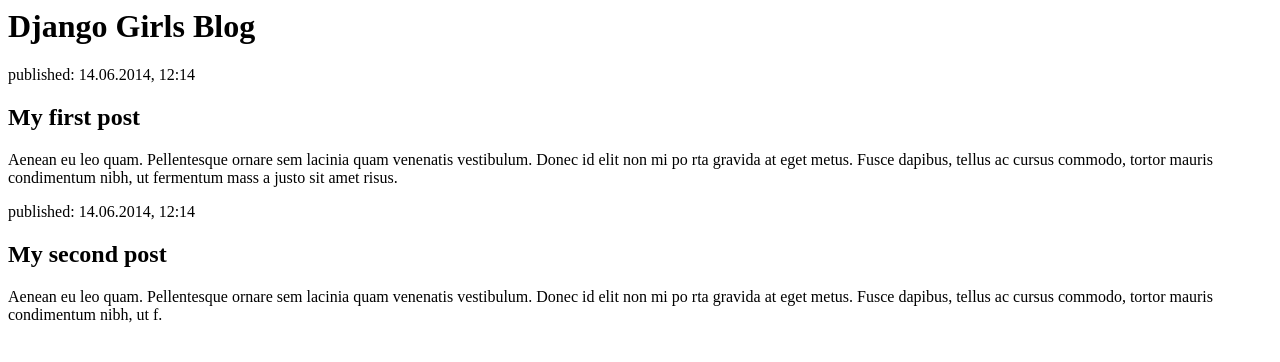
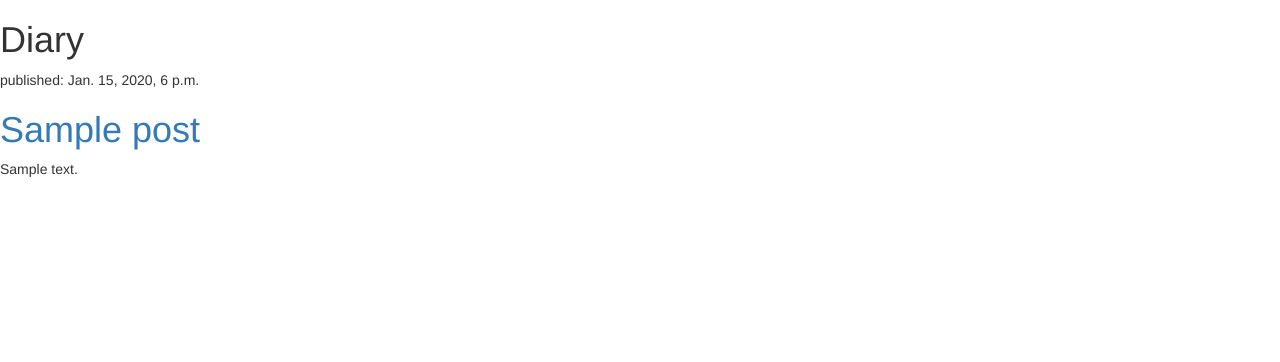
Before and after one commit to P2Tree/Coffers, a Django app: template templates/diary/post_list.html in a window 1280 px wide. Shown: the top 362 px of the page. Run offline with Django 3.2, Linux system fonts and the light colour scheme; the template is opened without the code that fills it: values that come from a table or form of the project are taken from there, others are empty; tables that the repository leaves empty hold one stand-in row (values such as "Sample post"); some libraries are stand-ins or nearby versions.

Commit message:
将模板增加为bootstrap样式，修改views增加querysets

```diff
--- a/diary/views.py
+++ b/diary/views.py
@@ -1,4 +1,7 @@
 from django.shortcuts import render
+from django.utils import timezone
+from .models import Post
 
 def post_list(request):
-    return render(request, 'diary/post_list.html', {})
+    posts = Post.objects.filter(published_date__lte=timezone.now()).order_by('published_date')
+    return render(request, 'diary/post_list.html', {'posts': posts})
--- a/templates/diary/post_list.html
+++ b/templates/diary/post_list.html
@@ -1,21 +1,20 @@
 <html>
      <head>
          <title>Django Girls blog</title>
+         <link rel="stylesheet" href="//maxcdn.bootstrapcdn.com/bootstrap/3.2.0/css/bootstrap.min.css">
+         <link rel="stylesheet" href="//maxcdn.bootstrapcdn.com/bootstrap/3.2.0/css/bootstrap-theme.min.css">
      </head>
 
      <body>
  		<div>
- 			<h1>Django Girls Blog</h1>
+ 			<h1>Diary</h1>
         </div>
+        {% for post in posts %}
         <div>
-			<p>published: 14.06.2014, 12:14</p>
-             		<h2>My first post</h2>
-			<p>Aenean eu leo quam. Pellentesque ornare sem lacinia quam venenatis vestibulum. Donec id elit non mi po rta gravida at eget metus. Fusce dapibus, tellus ac cursus commodo, tortor mauris condimentum nibh, ut fermentum mass a justo sit amet risus.</p>
+            <p>published: {{ post.published_date }}</p>
+            <h1><a href="">{{ post.title }}</a></h1>
+            <p>{{ post.text|linebreaksbr }}</p>
         </div>
-        <div>
-            <p>published: 14.06.2014, 12:14</p>
-            <h2>My second post</h2>
-            <p>Aenean eu leo quam. Pellentesque ornare sem lacinia quam venenatis vestibulum. Donec id elit non mi po rta gravida at eget metus. Fusce dapibus, tellus ac cursus commodo, tortor mauris condimentum nibh, ut f.</p>
-        </div>
+        {% endfor %}
      </body>
 </html>
```
